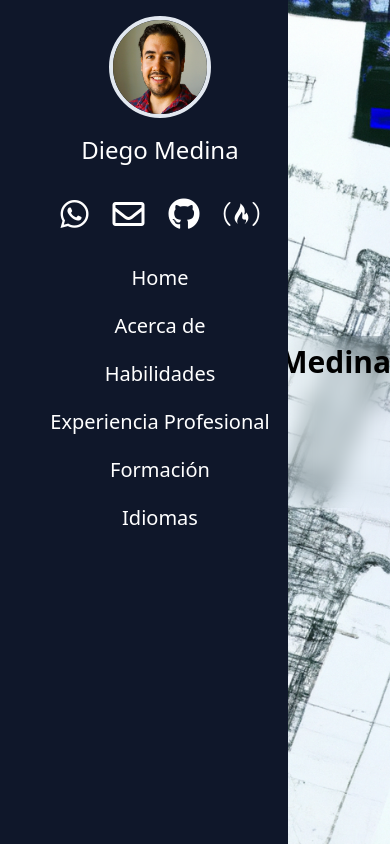
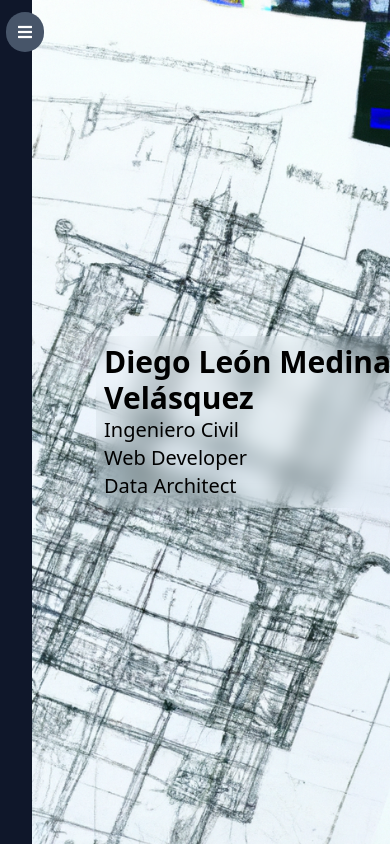
Before and after one commit to diegomedina62/DiegoMedina-cv, a React (Create React App) app: page / in a window 390 px wide. Shown: the top 846 px of the page. Built offline with nearby package versions, Linux system fonts and the light colour scheme; the HTML template or start-up script is replaced by a standard one.

Commit message:
button on navBar to open and close menu

```diff
--- a/src/components/About.js
+++ b/src/components/About.js
@@ -2,7 +2,7 @@ import { cargosAbout, skillsAbout } from '../data';
 import fotoperfil from '../images/fotoPerfil.jpg';
 const About = () => {
   return (
-    <section className="py-4">
+    <section id="about" className="py-4">
       {/* presentacion y parrafo inicial */}
       <h1>Presentación</h1>
       <p>
@@ -40,7 +40,7 @@ const About = () => {
       </div>
 
       {/* container de skills */}
-      <div className="">
+      <div id="skills">
         <h1 className="">Habilidades</h1>
         {/* celdas de skills  */}
         <ul className="m-4 grid grid-cols-2 place-items-stretch gap-8 lg:mx-auto lg:w-10/12 lg:grid-cols-3">
--- a/src/components/Formacion.js
+++ b/src/components/Formacion.js
@@ -5,8 +5,8 @@ import Idioma from './formaciones/Idioma';
 
 const Formacion = () => {
   return (
-    <section>
-      <h1>Formación</h1>
+    <section id="formacion">
+      <h1 className="mt-4">Formación</h1>
       <div className="lg:flex">
         {/* Formacion basica */}
 
--- a/src/components/Navbar.js
+++ b/src/components/Navbar.js
@@ -1,8 +1,16 @@
 import fotoPerfil from '../images/fotoPerfilcuadrada.jpg';
 import { linksNavbar, menuNavbar } from '../data';
+import NavnarBtn from './NavnarBtn';
+
 const Navbar = () => {
   return (
-    <nav className="fixed top-0 bottom-0 z-10  w-8 bg-slate-900 pl-8 text-white transition-all duration-500 max-lg:hover:w-72 lg:fixed lg:w-72 lg:pl-0 lg:transition-none">
+    <nav
+      id="navBar"
+      className="fixed top-0 bottom-0 z-10  w-8 bg-slate-900 pl-8 text-white transition-all duration-500 lg:fixed lg:w-72 lg:pl-0 lg:transition-none"
+    >
+      {/* menu button */}
+      <NavnarBtn />
+
       <div className="flex h-full w-full flex-col space-y-8 overflow-y-auto overflow-x-hidden">
         {/* photo and name */}
         <div className="flex   flex-col items-center space-y-4">
@@ -15,6 +23,7 @@ const Navbar = () => {
           </div>
           <p className=" text-2xl font-medium">Diego Medina</p>
         </div>
+
         {/* links Icons */}
         <div className="">
           <ul className="my-auto flex flex-row justify-center space-x-6">
@@ -29,13 +38,17 @@ const Navbar = () => {
             })}
           </ul>
         </div>
+
         {/* Nav links */}
         <div className="">
           <ul className="flex h-full flex-col space-y-5">
             {menuNavbar.map((x) => {
               return (
-                <li key={x.id} className=" text-center text-xl  font-light">
-                  {x.text}
+                <li
+                  key={x.id}
+                  className=" w-full text-center  text-xl font-light"
+                >
+                  <a href={x.href}>{x.text}</a>
                 </li>
               );
             })}
--- /dev/null
+++ b/src/components/NavnarBtn.js
@@ -0,0 +1,19 @@
+const NavnarBtn = () => {
+  const buttonClick = () => {
+    document.getElementById('navBar').classList.toggle('w-72');
+    document.getElementById('menuIcon').classList.toggle('hidden');
+    document.getElementById('menuClose').classList.toggle('hidden');
+  };
+
+  return (
+    <button
+      id="btn"
+      className="absolute -right-3 top-3 rounded-full bg-slate-600 p-2 px-3 lg:hidden"
+      onClick={buttonClick}
+    >
+      <i id="menuIcon" class="fas fa-bars"></i>
+      <i id="menuClose" className="fas fa-angle-left fa-lg hidden"></i>
+    </button>
+  );
+};
+export default NavnarBtn;
--- a/src/data.js
+++ b/src/data.js
@@ -1,37 +1,36 @@
 export const linksNavbar = [
-  {
-    id: 14,
-    name: 'whatsapp',
-    icon: 'fab fa-whatsapp fa-2x',
-    href: '',
-  },
+  // {
+  //   id: 14,
+  //   name: 'whatsapp',
+  //   icon: 'fab fa-whatsapp fa-2x',
+  //   href: '',
+  // },
   {
     id: 11,
     name: 'Email',
     icon: 'far fa-envelope fa-2x',
-    href: '',
+    href: 'mailto:diegoleonmedina62@gmail.com',
   },
   {
     id: 12,
     name: 'GitHub',
     icon: 'fab fa-github fa-2x',
-    href: '',
+    href: 'https://github.com/diegomedina62',
   },
   {
     id: 13,
     name: 'FreeCodeCamp',
     icon: 'fab fa-free-code-camp fa-2x',
-    href: '',
+    href: 'https://www.freecodecamp.org/diegomedina62',
   },
 ];
 
 export const menuNavbar = [
-  { id: 21, text: 'Home', hre: '' },
-  { id: 22, text: 'Acerca de', hre: '' },
-  { id: 26, text: 'Habilidades', hre: '' },
-  { id: 23, text: 'Experiencia Profesional', hre: '' },
-  { id: 24, text: 'Formación', hre: '' },
-  { id: 25, text: 'Idiomas', hre: '' },
+  { id: 21, text: 'Home', href: '#home' },
+  { id: 22, text: 'Acerca de', href: '#about' },
+  { id: 26, text: 'Habilidades', href: '#skills' },
+  { id: 23, text: 'Experiencia Profesional', href: '#experiencia' },
+  { id: 24, text: 'Formación', href: '#formacion' },
 ];
 
 export const profesionHome = [
--- a/src/index.css
+++ b/src/index.css
@@ -2,6 +2,11 @@
 @tailwind components;
 @tailwind utilities;
 
-h1{ @apply text-4xl py-4 text-slate-500 font-semibold }
+
+h1{ @apply text-4xl py-4 text-slate-500 font-semibold mx-4 }
 h2{ @apply text-2xl pt-4 font-semibold}
 h3{ @apply text-xl font-medium}
+
+html {
+  scroll-behavior: smooth;
+}
```
